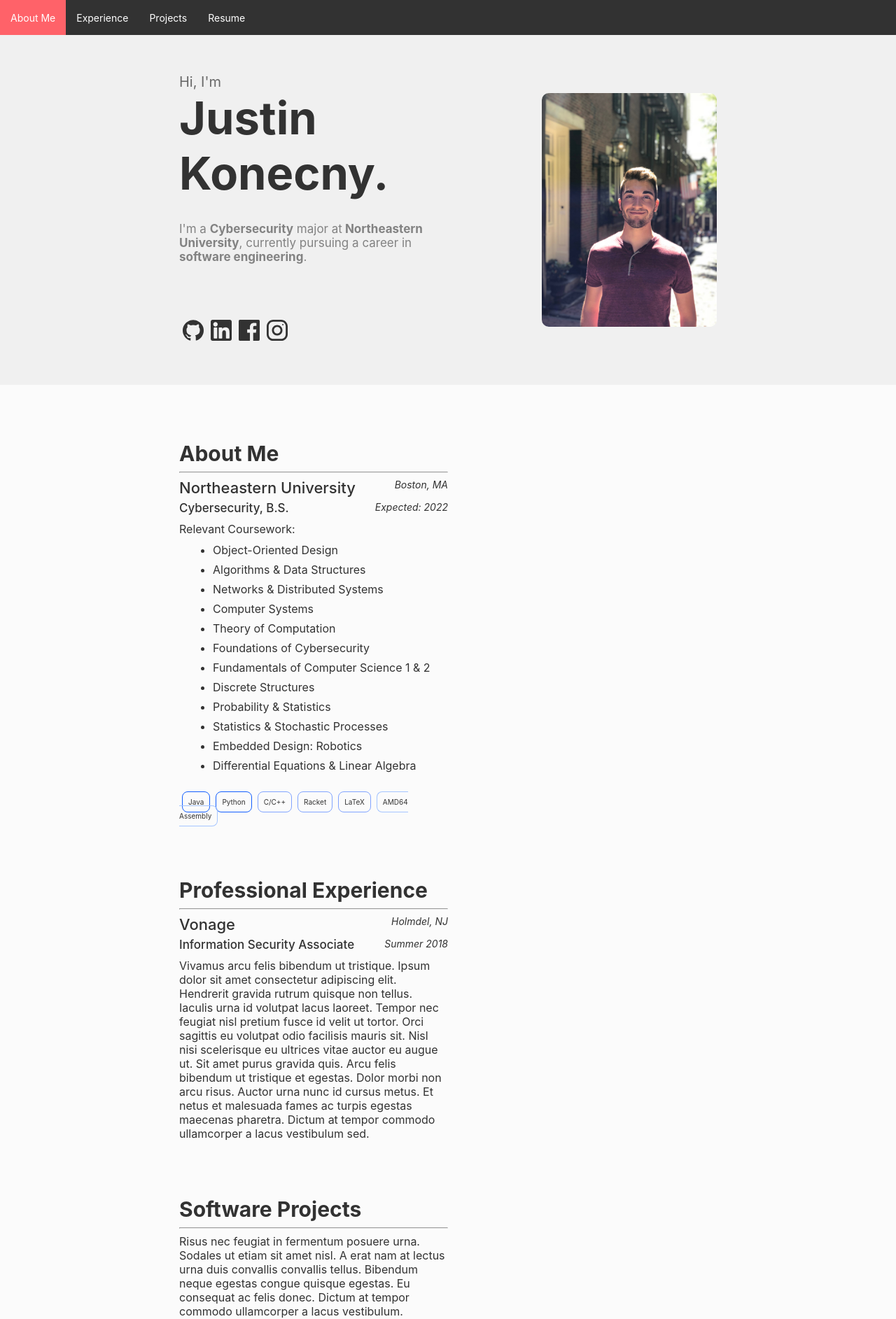
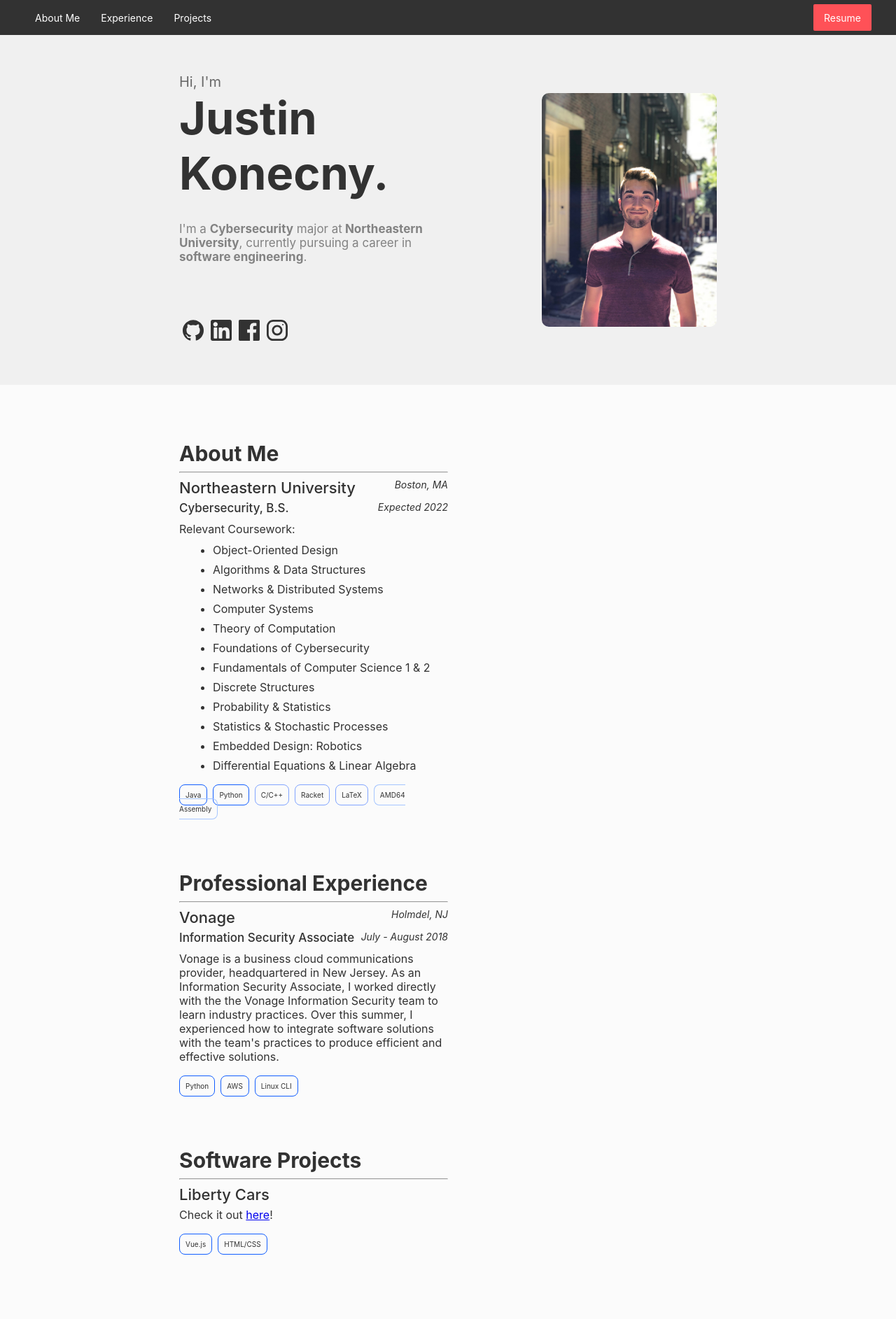
Before and after one commit to justinkonecny/website, a React (Create React App) app: page / in a window 1280 px wide. Shown: the top 1885 px of the page at 70% size. After the commit the page ends 1836 px from the top, so only its background shows below. Built offline with nearby package versions, Linux system fonts and the light colour scheme.

Commit message:
Fix nav bar

```diff
--- a/src/components/Home.js
+++ b/src/components/Home.js
@@ -15,18 +15,20 @@ class Home extends Component {
         this.skillProficient = {'border-color': '#125eff'};
         this.skillKnowledgeable = {'border-color': '#81a4ff'};
         this.skillFamiliar = {'border-color': '#a5c5ff'};
-        this.navLinks = [
-            <a className='nav-link main-link' href='#about-me'>
-                <div className='nav-inner nav-inner-main'>About Me</div>
+        this.navLinksLeft = [
+            <a className='nav-link' href='#about-me'>
+                <div className='nav-inner'>About Me</div>
             </a>,
             <a className='nav-link' href='#experience'>
                 <div className='nav-inner'>Experience</div>
             </a>,
             <a className='nav-link' href='#projects'>
                 <div className='nav-inner'>Projects</div>
-            </a>,
-            <a className='nav-link' href={resume}>
-                <div className='nav-inner'>Resume</div>
+            </a>
+        ];
+        this.navLinksRight = [
+            <a className='nav-link main-link' href={resume} target={'_blank'} rel={'noopener noreferrer'}>
+                <div className='nav-inner nav-inner-main'>Resume</div>
             </a>
         ];
     }
@@ -69,7 +71,7 @@ class Home extends Component {
     render() {
         return (
             <div>
-                <NavBar display={this.state.showNavBar} links={this.navLinks}/>
+                <NavBar display={this.state.showNavBar} linksLeft={this.navLinksLeft} linksRight={this.navLinksRight}/>
                 <div className={this.state.isMobile ? 'intro-mobile' : 'intro'}>
                     <div className={this.state.isMobile ? 'intro-text-mobile' : 'intro-text'}>
                         <h2>Hi, I'm</h2>
@@ -88,7 +90,7 @@ class Home extends Component {
                         <h3 id='about-me'>About Me</h3>
                         <hr/>
                         <h4>Northeastern University<span className='right'>Boston, MA</span></h4>
-                        <h5>Cybersecurity, B.S.<span className='right'>Expected: 2022</span></h5>
+                        <h5>Cybersecurity, B.S.<span className='right'>Expected 2022</span></h5>
                         <p>Relevant Coursework:</p>
                         <ul className='list'>
                             <li>Object-Oriented Design</li>
@@ -115,29 +117,43 @@ class Home extends Component {
 
                         <h3 id='experience'>Professional Experience</h3>
                         <hr/>
+
+                        {/*<h4>Rocket Software<span className='right'>Waltham, MA</span></h4>*/}
+                        {/*<h5>Software Engineer Co-op<span className='right'>July - December 2019</span></h5>*/}
+                        {/*<p>*/}
+                            {/*Risus nec feugiat in fermentum posuere urna. Sodales ut etiam sit amet nisl. A erat nam at*/}
+                            {/*lectus urna duis convallis convallis tellus. Bibendum neque egestas congue quisque egestas.*/}
+                            {/*Eu consequat ac felis donec. Dictum at tempor commodo ullamcorper a lacus vestibulum.*/}
+                            {/*Pulvinar etiam non quam lacus suspendisse faucibus. Congue mauris rhoncus aenean vel elit*/}
+                            {/*scelerisque. Vulputate mi sit amet mauris commodo. Sit amet mattis vulputate enim nulla.*/}
+                        {/*</p>*/}
+                        {/*<div className='skills'>*/}
+                            {/*<span className='skill' style={this.skillProficient}>Java</span>*/}
+                        {/*</div>*/}
+
                         <h4>Vonage<span className='right'>Holmdel, NJ</span></h4>
-                        <h5>Information Security Associate<span className='right'>Summer 2018</span></h5>
+                        <h5>Information Security Associate<span className='right'>July - August 2018</span></h5>
                         <p>
-                            Vivamus arcu felis bibendum ut tristique. Ipsum dolor sit amet consectetur adipiscing elit.
-                            Hendrerit gravida rutrum quisque non tellus. Iaculis urna id volutpat lacus laoreet. Tempor
-                            nec feugiat nisl pretium fusce id velit ut tortor. Orci sagittis eu volutpat odio facilisis
-                            mauris sit. Nisl nisi scelerisque eu ultrices vitae auctor eu augue ut. Sit amet purus
-                            gravida quis. Arcu felis bibendum ut tristique et egestas. Dolor morbi non arcu risus.
-                            Auctor urna nunc id cursus metus. Et netus et malesuada fames ac turpis egestas maecenas
-                            pharetra. Dictum at tempor commodo ullamcorper a lacus vestibulum sed.
+                            Vonage is a business cloud communications provider, headquartered in New Jersey. As an
+                            Information Security Associate, I worked directly with the the Vonage Information Security
+                            team to learn industry practices. Over this summer, I experienced how to integrate
+                            software solutions with the team's practices to produce efficient and effective solutions.
                         </p>
+                        <div className='skills'>
+                            <span className='skill' style={this.skillProficient}>Python</span>
+                            <span className='skill' style={this.skillProficient}>AWS</span>
+                            <span className='skill' style={this.skillProficient}>Linux CLI</span>
+                        </div>
 
                         <h3 id='projects'>Software Projects</h3>
                         <hr/>
                         <p>
-                            Risus nec feugiat in fermentum posuere urna. Sodales ut etiam sit amet nisl. A erat nam at
-                            lectus urna duis convallis convallis tellus. Bibendum neque egestas congue quisque egestas.
-                            Eu consequat ac felis donec. Dictum at tempor commodo ullamcorper a lacus vestibulum.
-                            Pulvinar etiam non quam lacus suspendisse faucibus. Congue mauris rhoncus aenean vel elit
-                            scelerisque. Vulputate mi sit amet mauris commodo. Sit amet mattis vulputate enim nulla.
-                            Nibh mauris cursus mattis molestie a. Etiam sit amet nisl purus in mollis nunc sed id.
-                            Molestie nunc non blandit massa enim nec dui nunc. Vestibulum mattis ullamcorper velit sed
-                            ullamcorper morbi tincidunt ornare. Nibh sed pulvinar proin gravida hendrerit lectus a.
+                            <h4>Liberty Cars</h4>
+                            <p>Check it out <a href={'https://carsearch-24041.firebaseapp.com'} target={'_blank'} rel={'noopener noreferrer'}>here</a>!</p>
+                            <div className='skills'>
+                                <span className='skill' style={this.skillProficient}>Vue.js</span>
+                                <span className='skill' style={this.skillProficient}>HTML/CSS</span>
+                            </div>
                         </p>
                     </div>
                 </div>
--- a/src/components/NavBar.js
+++ b/src/components/NavBar.js
@@ -5,8 +5,14 @@ class NavBar extends Component {
     render() {
         return (
             <div className={this.props.display ? 'nav' : 'nav hide'}>
-                {this.props.links}
+                <div className={'nav-left'}>
+                    {this.props.linksLeft}
+                </div>
+                <div className={'nav-right'}>
+                    {this.props.linksRight}
+                </div>
             </div>
+
         );
     }
 }
--- a/src/css/Home.css
+++ b/src/css/Home.css
@@ -45,7 +45,7 @@ p {
     background-color: #f0f0f0;
     padding-top: 5vh;
     width: 100%;
-    height: 45vh;
+    height: 100vh;
 }
 
 .intro-text {
@@ -100,11 +100,11 @@ p {
 }
 
 .skills {
-    margin: 30px 0 0 0;
+    margin: 20px 0 40px 0;
 }
 
 .skill {
-    margin: 0 4px;
+    margin: 0 8px 0 0;
     padding: 8px;
     font-size: 10px;
     border: 1px solid black;
--- a/src/css/NavBar.css
+++ b/src/css/NavBar.css
@@ -14,8 +14,9 @@
 
 .nav-link {
     text-decoration: none;
-    height: 100%;
+    height: 75%;
     display: flex;
+    border-radius: 2px;
 }
 
 .nav-link:hover {
@@ -24,10 +25,27 @@
 
 .main-link {
     background-color: #FF5157;
+    margin-left: auto;
 }
 
 .main-link:hover {
     background-color: #ff6269;
+}
+
+.nav-left {
+    width: 50vw;
+    display: flex;
+    height: 50px;
+    align-items: center;
+    margin-left: 35px;
+}
+
+.nav-right {
+    width: 50vw;
+    height: 50px;
+    display: flex;
+    align-items: center;
+    margin-right: 35px;
 }
 
 .nav {
```
